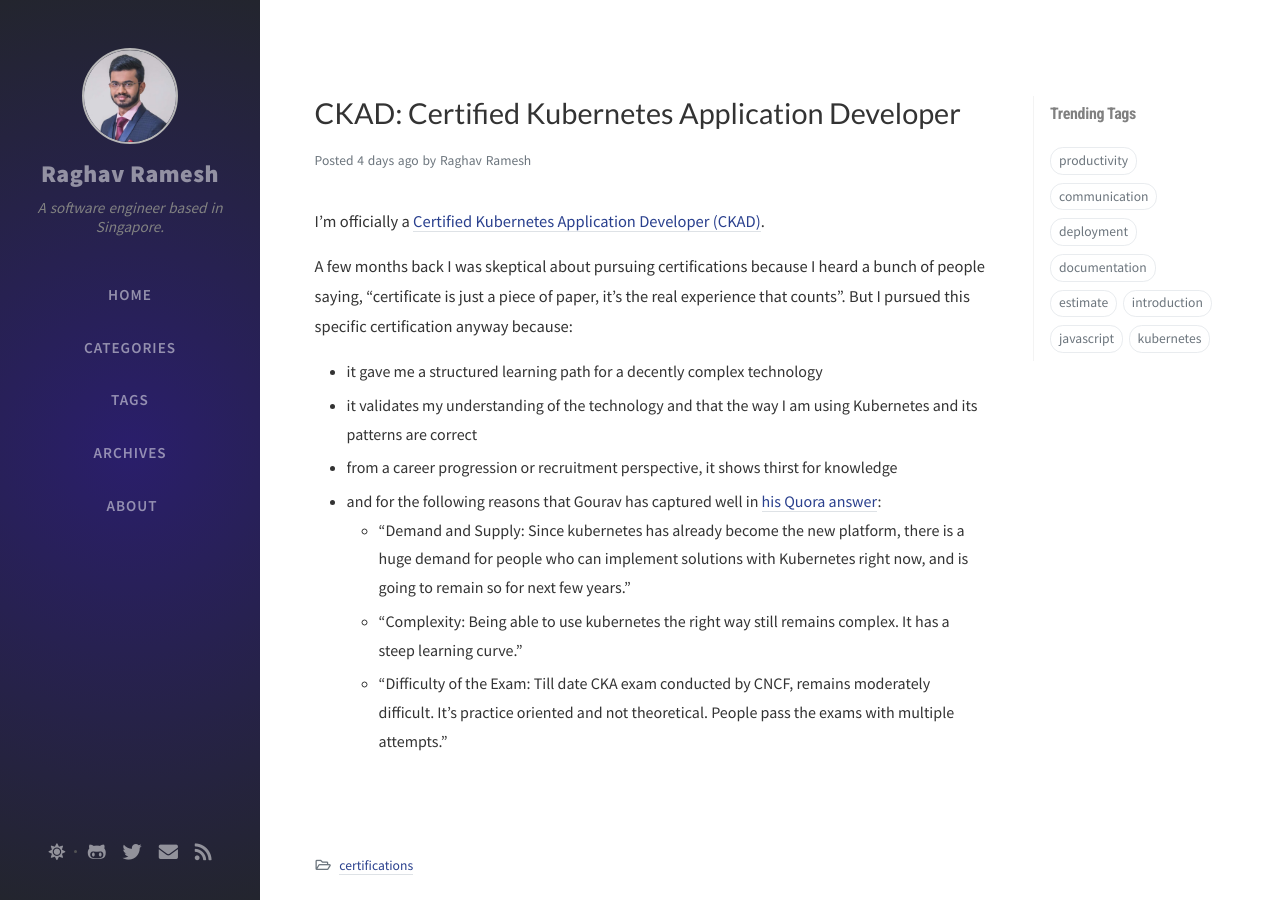
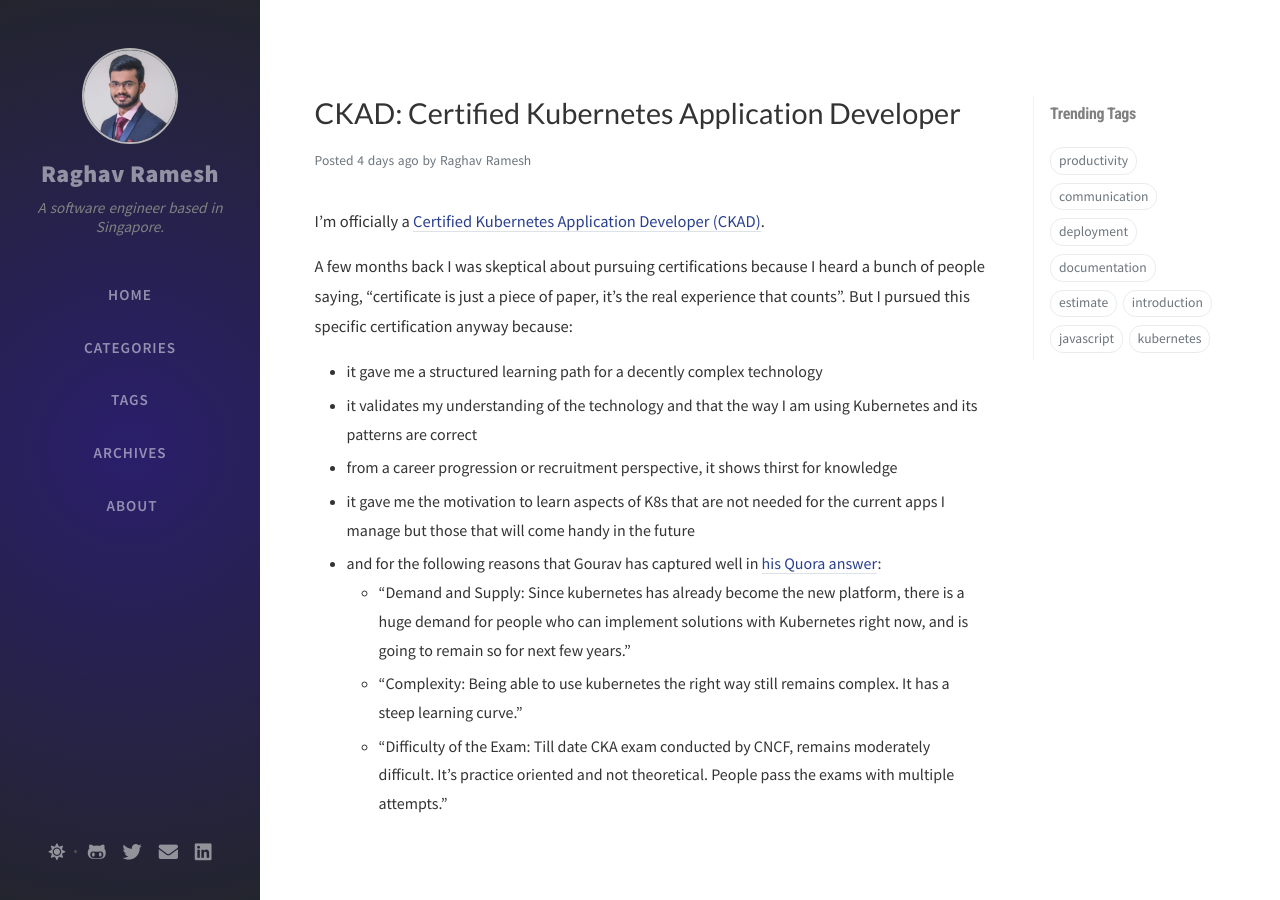
Before and after one commit to RaghavRamesh/RaghavRamesh.github.io, a Jekyll site: the page built from _posts/2020-11-23-ckad.md, in a window 1280 px wide and 900 px high. Built offline with Jekyll 4.4.1, drawn with Linux system fonts in a browser that asks for light colours; nearby versions of some CDN libraries; comment, search, counter and statistics services are not loaded.

```diff
--- a/_posts/2020-11-23-ckad.md
+++ b/_posts/2020-11-23-ckad.md
@@ -10,6 +10,7 @@ A few months back I was skeptical about pursuing certifications because I heard
 - it gave me a structured learning path for a decently complex technology
 - it validates my understanding of the technology and that the way I am using Kubernetes and its patterns are correct
 - from a career progression or recruitment perspective, it shows thirst for knowledge
+- it gave me the motivation to learn aspects of K8s that are not needed for the current apps I manage but those that will come handy in the future
 - and for the following reasons that Gourav has captured well in [his Quora answer](https://www.quora.com/Is-the-Kubernetes-certification-worth-it/answer/Gourav-Shah):
   - "Demand and Supply: Since kubernetes has already become the new platform, there is a huge demand for people who can implement solutions with Kubernetes right now, and is going to remain so for next few years."
   - "Complexity: Being able to use kubernetes the right way still remains complex. It has a steep learning curve."
```
Also changed, not shown: _data/contact.yml (+8 -8 lines), .github/CODE_OF_CONDUCT.md (added), .github/CONTRIBUTING.md (added), .github/FUNDING.yml (added), .github/ISSUE_TEMPLATE/bug_report.md (added), .github/ISSUE_TEMPLATE/feature_request.md (added), .github/ISSUE_TEMPLATE/question.md (added), .github/PULL_REQUEST_TEMPLATE.md (added), .github/workflows/ci.yml (added), .github/workflows/issues-cleaner.yml (added), .github/workflows/issues-filter.yml (added), .github/workflows/pages-deploy.yml (added), 1 other file.
